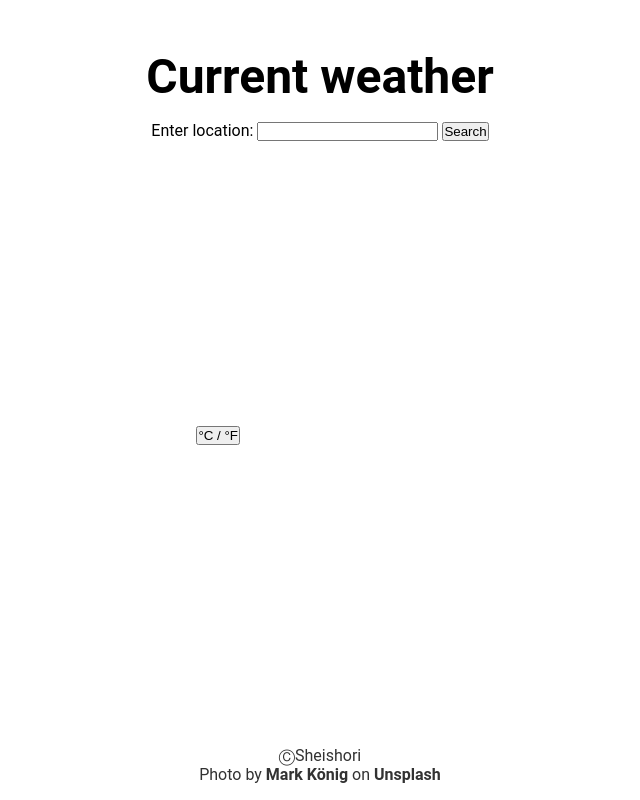
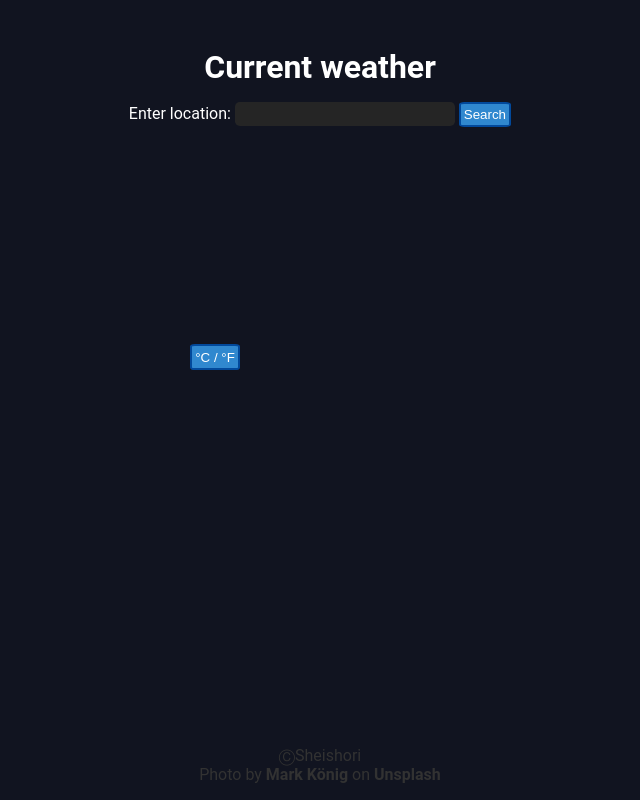
Before and after one commit to Sheishori/weather-app, a plain HTML site: page index.html in a window 1280 px wide. Shown: the whole page, without its empty margins (320-960 px from the left). Drawn offline with Linux system fonts and the light colour scheme; no server answers.

Commit message:
Change styles and some minor formatting

```diff
--- a/index.html
+++ b/index.html
@@ -18,8 +18,11 @@
 			<button id="search">Search</button>
 		</form>
 	</header>
+	<div id="place">
+		<span id="city"></span>
+		<span id="country"></span>
+	</div>
 	<div id="info">
-		<div id="city"></div>
 		<div id="temp-field">
 			<span id="temp"></span>
 			<button id="switch">°C / °F</button>
--- a/styles.css
+++ b/styles.css
@@ -7,15 +7,18 @@ body {
 	position: relative;
 	min-height: 100vh;
 	display: grid;
-	grid-template-rows: auto 1fr auto;
+	grid-template-rows: auto auto 1fr auto;
 	grid-template-columns: 1fr 1fr;
 	grid-template-areas:
 		"header header"
+		"bar bar"
 		"info img"
 		"footer footer";
 	justify-items: center;
 	align-items: center;
 	font-family: roboto;
+	color: white;
+	background-color: rgb(17, 20, 32);
 }
 
 #background {
@@ -28,7 +31,6 @@ body {
 }
 
 h1 {
-	font-size: 3rem;
 	margin: 3rem 0 1rem 0;
 }
 
@@ -37,15 +39,37 @@ header {
 	text-align: center;
 }
 
+input {
+	font-size: 1rem;
+	background-color: rgb(37, 37, 37);
+	color: white;
+	border: none;
+	border-radius: 0.3rem;
+	padding: 0.2rem 0.4rem;
+}
+
 #info {
 	grid-area: info;
 	justify-self: right;
-	margin: 5rem;
+	align-self: start;
+	width: 19rem;
+	margin: 0 5rem;
 	font-size: 1.5rem;
 }
 
+#place {
+	grid-area: bar;
+	margin: 5rem;
+}
+
 #city {
-	font-size: 2.5rem;
+	font-size: 3rem;
+	font-weight: bold;
+	margin: 0 0.5rem;
+}
+
+#country {
+	font-size: 3rem;
 }
 
 #temp-field {
@@ -55,7 +79,19 @@ header {
 }
 
 #temp {
-	font-size: 3rem;
+	font-size: 6rem;
+}
+
+#switch {
+	margin-left: auto;
+}
+
+#switch, #search {
+	color: white;
+	background-color: rgb(48, 136, 207);
+	border: solid 2px rgb(2, 73, 155);
+	border-radius: 10%;
+	padding: 0.2rem;
 }
 
 #weather {
@@ -65,6 +101,7 @@ header {
 #info + img {
 	grid-area: img;
 	justify-self: left;
+	align-self: start;
 }
 
 footer {
```
Also changed, not shown: main.js (+1 -1 lines).
